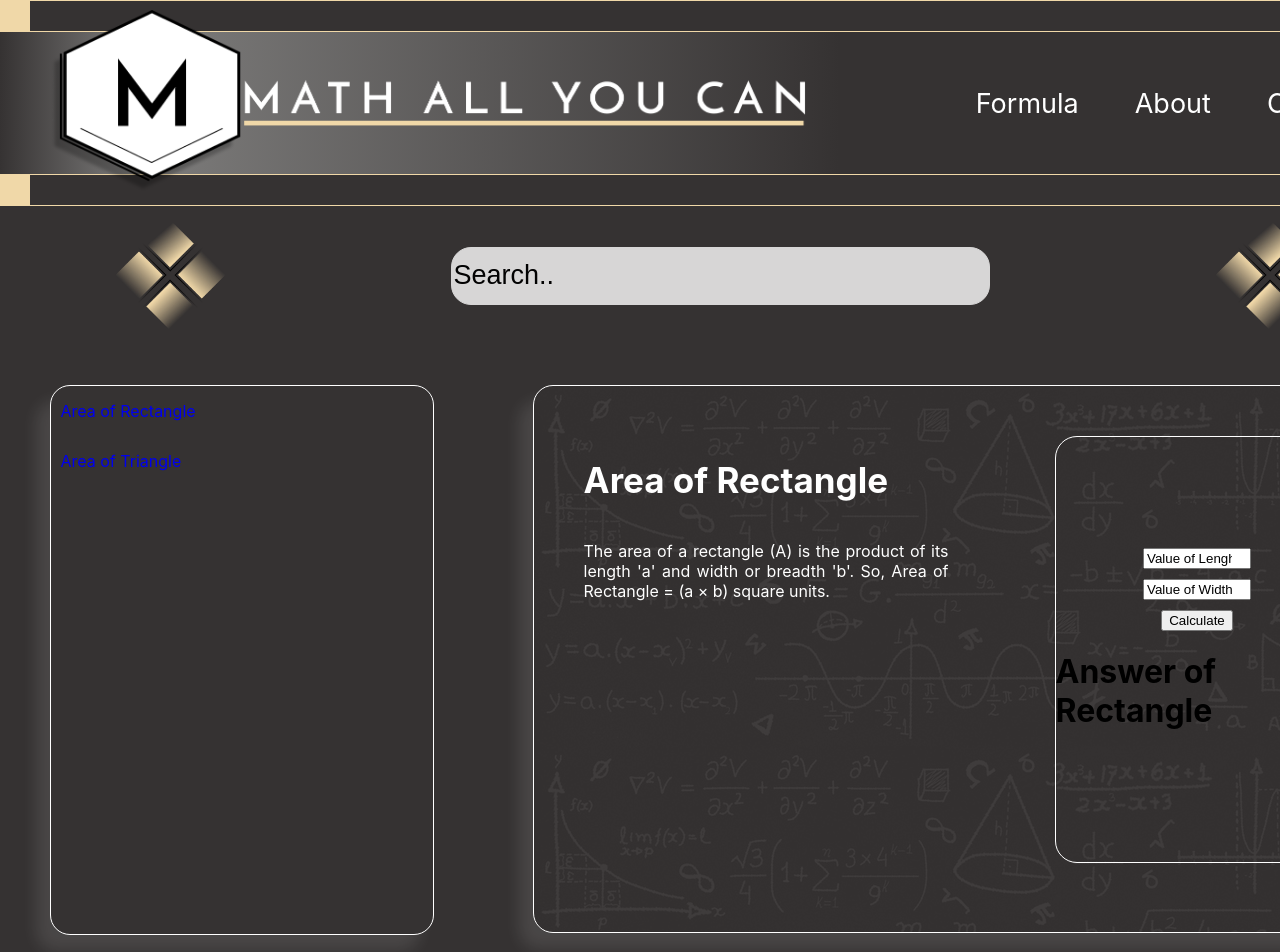
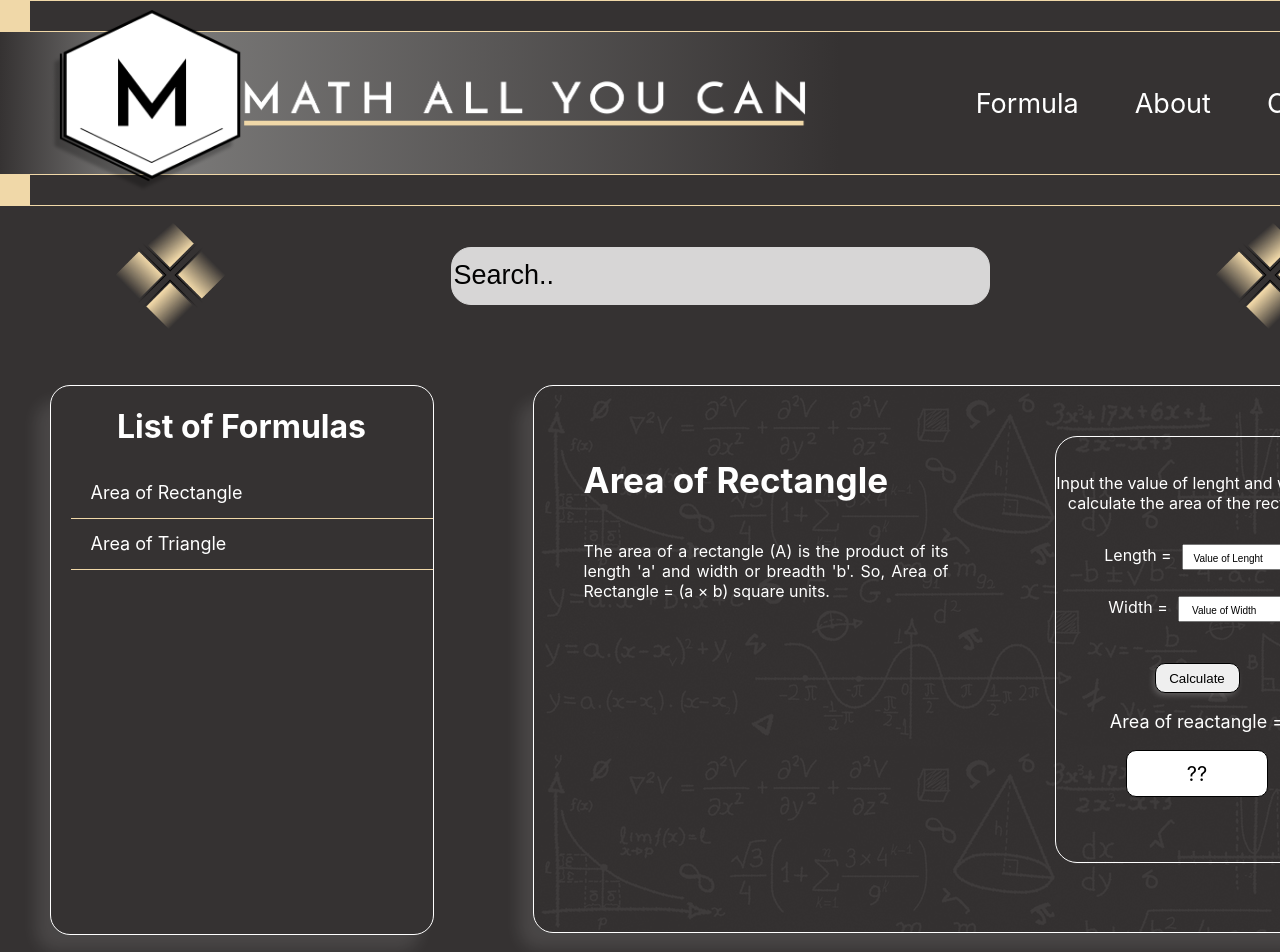
Before and after one commit to lexus654/MathAllYouCan, a React (Create React App) app: page / in a window 1280 px wide. Shown: the top 952 px of the page. Built offline with nearby package versions, Linux system fonts and the light colour scheme.

Commit message:
FINAL UI DONE

```diff
--- a/src/components/dumbComponents/Display.js
+++ /dev/null
@@ -1,9 +0,0 @@
-import Search from "../logic/Search";
-const Display = (props) => {
-  return (
-    <div>
-      <h1>{props.formula}</h1>
-    </div>
-  );
-};
-export default Display;
--- a/src/components/formula/AreaRect.js
+++ /dev/null
@@ -1,12 +0,0 @@
-const PythagoreanA = function () {
-  const length = 12;
-  const width = 12;
-  const area = length * width;
-  return (
-    <div>
-      <h1>Hello {area}</h1>
-    </div>
-  );
-};
-
-export default PythagoreanA;
--- a/src/components/formula/AreaRectangle.js
+++ b/src/components/formula/AreaRectangle.js
@@ -6,15 +6,87 @@ const FormulaDiv = styled.div`
   flex-direction: column;
   width: 100%;
   height: 100%;
+  margin-top: 20px;
+  & .Button {
+    width: 85px;
+    height: 30px;
+    margin-top: 30px;
+    border: 1px solid #000000;
+    box-sizing: border-box;
+    box-shadow: -2px 3px 6px -1px rgba(255, 255, 255, 0.25);
+    border-radius: 10px;
+  }
+  & .Button:hover {
+    background-color: #fdfdfd;
+  }
+  & .Button:active {
+    background-color: wheat;
+  }
+
+  align-items: center;
+  & p {
+    color: white;
+    font-size: 16px;
+    text-align: center;
+  }
+
+  & .formula--wrapper {
+    display: flex;
+    flex-direction: column;
+    align-items: center;
+    justify-content: center;
+  }
+  & .inline {
+    display: flex;
+    flex-direction: row;
+  }
+  & .column {
+    display: flex;
+
+    flex-direction: column;
+    align-items: center;
+    justify-content: center;
+  }
+
+  & .answer {
+    color: white;
+
+    font-size: 18px;
+  }
+  & .answer--box {
+    /* Rectangle 64 */
+    width: 142px;
+    height: 47px;
+    background: #ffffff;
+    border: 1px solid #000000;
+    box-sizing: border-box;
+    border-radius: 10px;
+    color: black;
+    display: flex;
     justify-content: center;
     align-items: center;
+    & p {
+      color: black;
+      text-align: center;
+      font-size: 20px;
+    }
+  }
 `;
 const Input = styled.input`
   ::placeholder {
     color: black;
+    font-size: 10px;
+    text-align: center;
   }
   width: 100px;
-  margin-bottom: 10px;
+  height: 20px;
+  margin-top: 15px;
+  margin-left: 10px;
+
+  & :active {
+    outline: none;
+    border: solid 2px green;
+  }
 `;
 const AreaRectangle = (props) => {
   let lenghtParameter = 0;
@@ -22,7 +94,7 @@ const AreaRectangle = (props) => {
 
   const [lenght, setLenght] = useState("");
   const [width, setWidth] = useState("");
-  const [area, setArea] = useState("Answer of Rectangle");
+  const [area, setArea] = useState("??");
   const VariableA = function (event) {
     setLenght(event.target.value);
     lenghtParameter = lenght;
@@ -36,20 +108,39 @@ const AreaRectangle = (props) => {
   };
   return (
     <FormulaDiv>
+      <p>
+        Input the value of lenght and width to calculate the area of the
+        rectangle
+      </p>
+      <div className="formula--wrapper">
+        <div className="inline">
+          <p>Length =</p>
           <Input
             onChange={VariableA}
             type="number"
             placeholder="Value of Lenght"
             value={lenght}
           ></Input>
+        </div>
+        <div className="inline">
+          <p>Width =</p>
           <Input
             onChange={VariableB}
             type="number"
             placeholder="Value of Width"
             value={width}
           ></Input>
-      <button onClick={CalculateArea}>Calculate</button>
-      <h1>{area}</h1>
+        </div>
+      </div>
+      <button className="Button" onClick={CalculateArea}>
+        Calculate
+      </button>
+      <div className="column">
+        <p className="answer"> Area of reactangle = </p>
+        <div className="answer--box">
+          <p> {area}</p>
+        </div>
+      </div>
     </FormulaDiv>
   );
 };
--- a/src/components/formula/AreaTriangle.js
+++ b/src/components/formula/AreaTriangle.js
@@ -6,50 +6,141 @@ const FormulaDiv = styled.div`
   flex-direction: column;
   width: 100%;
   height: 100%;
+  margin-top: 20px;
+  & .Button {
+    width: 85px;
+    height: 30px;
+
+    border: 1px solid #000000;
+    box-sizing: border-box;
+    box-shadow: -2px 3px 6px -1px rgba(255, 255, 255, 0.25);
+    border-radius: 10px;
+    margin-top: 30px;
+  }
+  & .Button:hover {
+    background-color: #fdfdfd;
+  }
+  & .Button:active {
+    background-color: wheat;
+  }
+
+  align-items: center;
+  & p {
+    color: white;
+    font-size: 16px;
+    text-align: center;
+  }
+
+  & .formula--wrapper {
+    display: flex;
+    flex-direction: column;
+    align-items: center;
+    justify-content: center;
+  }
+  & .inline {
+    display: flex;
+    flex-direction: row;
+  }
+  & .column {
+    display: flex;
+
+    flex-direction: column;
+    align-items: center;
+    justify-content: center;
+  }
+
+  & .answer {
+    color: white;
+
+    font-size: 18px;
+  }
+  & .answer--box {
+    /* Rectangle 64 */
+    width: 142px;
+    height: 47px;
+    background: #ffffff;
+    border: 1px solid #000000;
+    box-sizing: border-box;
+    border-radius: 10px;
+    color: black;
+    display: flex;
     justify-content: center;
     align-items: center;
+    & p {
+      color: black;
+      text-align: center;
+      font-size: 20px;
+    }
+  }
 `;
 const Input = styled.input`
   ::placeholder {
     color: black;
+    font-size: 10px;
+    text-align: center;
   }
   width: 100px;
-  margin-bottom: 10px;
+  height: 20px;
+  margin-top: 15px;
+  margin-left: 10px;
+
+  & :active {
+    outline: none;
+    border: solid 2px green;
+  }
 `;
 const AreaTriangle = (props) => {
+  let baseParameter = 0;
   let heightParameter = 0;
-  let baseParameter = 0;
 
+  const [base, setBase] = useState("");
   const [height, setHeight] = useState("");
-  const [base, setBase] = useState("");
-  const [area, setArea] = useState("Answer of Triangle");
+  const [area, setArea] = useState("??");
   const VariableA = function (event) {
+    setBase(event.target.value);
+    baseParameter = base;
+  };
+  const VariableB = function (event) {
     setHeight(event.target.value);
     heightParameter = height;
   };
-  const VariableB = function (event) {
-    setBase(event.target.value);
-    baseParameter = base;
-  };
   const CalculateArea = function () {
-    setArea(0.5 * base * height);
+    setArea(height * base);
   };
   return (
     <FormulaDiv>
+      <p>
+        Input the value of base and height to calculate the area of the triangle
+      </p>
+      <div className="formula--wrapper">
+        <div className="inline">
+          <p>Base =</p>
           <Input
             onChange={VariableA}
+            type="number"
+            placeholder="Value of Base"
+            value={base}
+          ></Input>
+        </div>
+        <div className="inline">
+          <p>Height =</p>
+          <Input
+            onChange={VariableB}
             type="number"
             placeholder="Value of Height"
             value={height}
           ></Input>
-      <Input
-        onChange={VariableB}
-        type="number"
-        placeholder="Value of Base"
-        value={base}
-      ></Input>
-      <button onClick={CalculateArea}>Calculate</button>
-      <h1>{area}</h1>
+        </div>
+      </div>
+      <button className="Button" onClick={CalculateArea}>
+        Calculate
+      </button>
+      <div className="column">
+        <p className="answer"> Area of triangle = </p>
+        <div className="answer--box">
+          <p> {area}</p>
+        </div>
+      </div>
     </FormulaDiv>
   );
 };
--- a/src/components/logic/FilteredList.js
+++ b/src/components/logic/FilteredList.js
@@ -8,6 +8,7 @@ const SecondWrapper = styled.div`
   border-radius: 20px;
   border: solid 1px white;
   box-shadow: -14px 16px 16px rgba(255, 255, 255, 0.1);
+
   & .dataResult {
     width: 382px;
     height: 548px;
@@ -18,25 +19,34 @@ const SecondWrapper = styled.div`
   }
 
   & .dataResult .dataItem {
-    width: 100%;
+    width: 342px;
     height: 50px;
     display: flex;
     align-items: center;
   }
 
   & .dataItem {
-    margin-left: 10px;
+    border-bottom: 1px solid #f0d8a8;
+    margin-left: 20px;
   }
   & a {
     text-decoration: none;
+    color: white;
+    font-size: 18px;
+    padding-left: 20px;
   }
   & a:hover {
-    background-color: lightblue;
+    color: #f0d8a8;
+  }
+  & .header {
+    color: white;
+    text-align: center;
   }
 `;
 const FilteredList = (props) => {
   return (
     <SecondWrapper>
+      <h1 className="header">List of Formulas</h1>
       {/* ternary operator that change the display on the filtered list div  */}
       {props.filteredData.length != 0 ? (
         <div className="dataResult">
@@ -44,6 +54,7 @@ const FilteredList = (props) => {
           {props.filteredData.map((value, key) => {
             return (
               <a
+                onF
                 onClick={function () {
                   props.setFormula(props.listOfFormula[`${key}`]);
                   props.filteredData.length = 0;
--- a/src/components/logic/Search.js
+++ b/src/components/logic/Search.js
@@ -1,7 +1,7 @@
 import React, { useState } from "react";
-import AreaRect from "../formula/AreaRect";
+
 import styled from "styled-components";
-import Display from "../dumbComponents/Display";
+
 import AreaTriangle from "../formula/AreaTriangle";
 import AreaRectangle from "../formula/AreaRectangle";
 import Compute from "./Compute";
```
Lines whose indentation alone changed are shown as unchanged.
